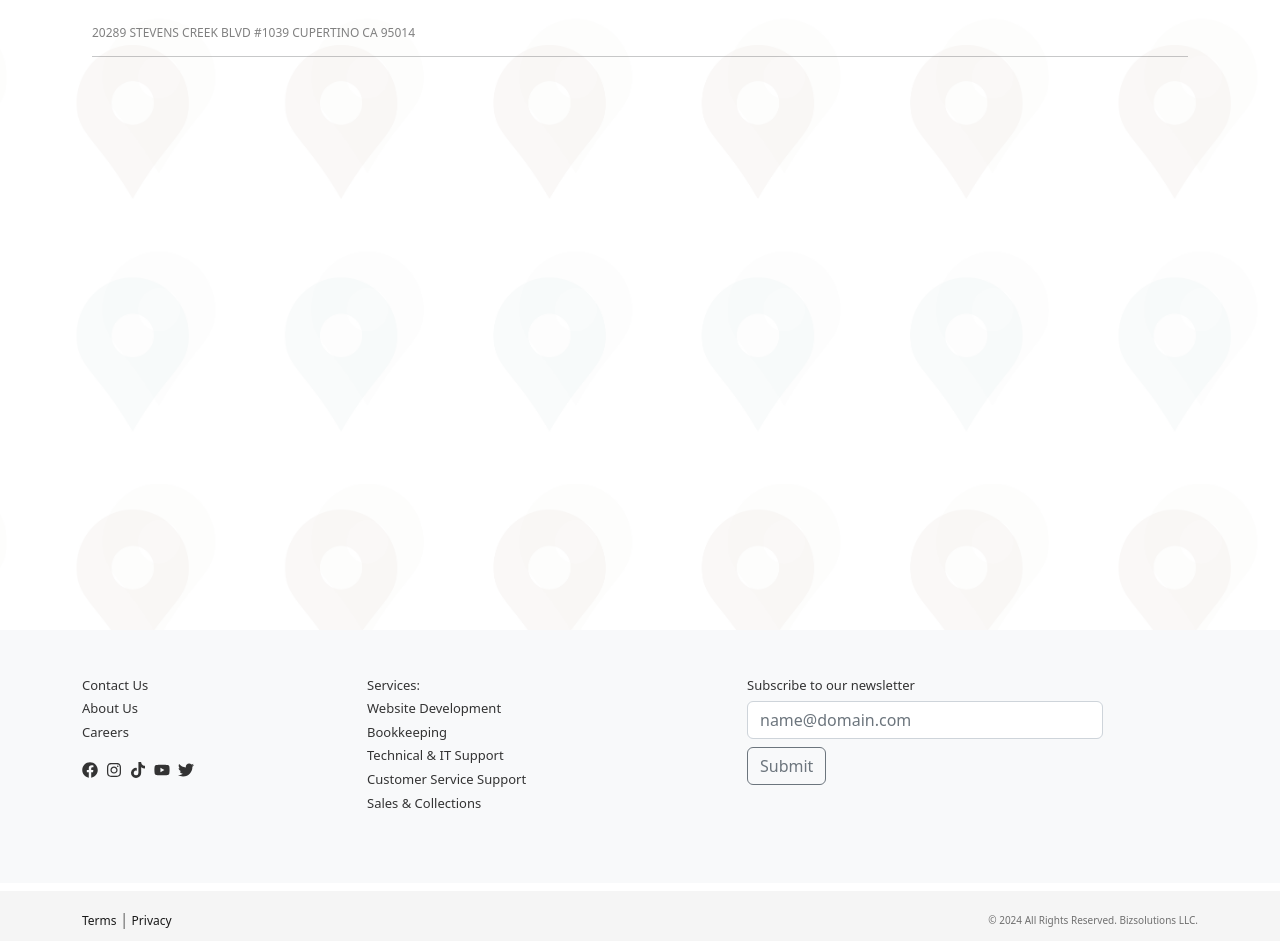
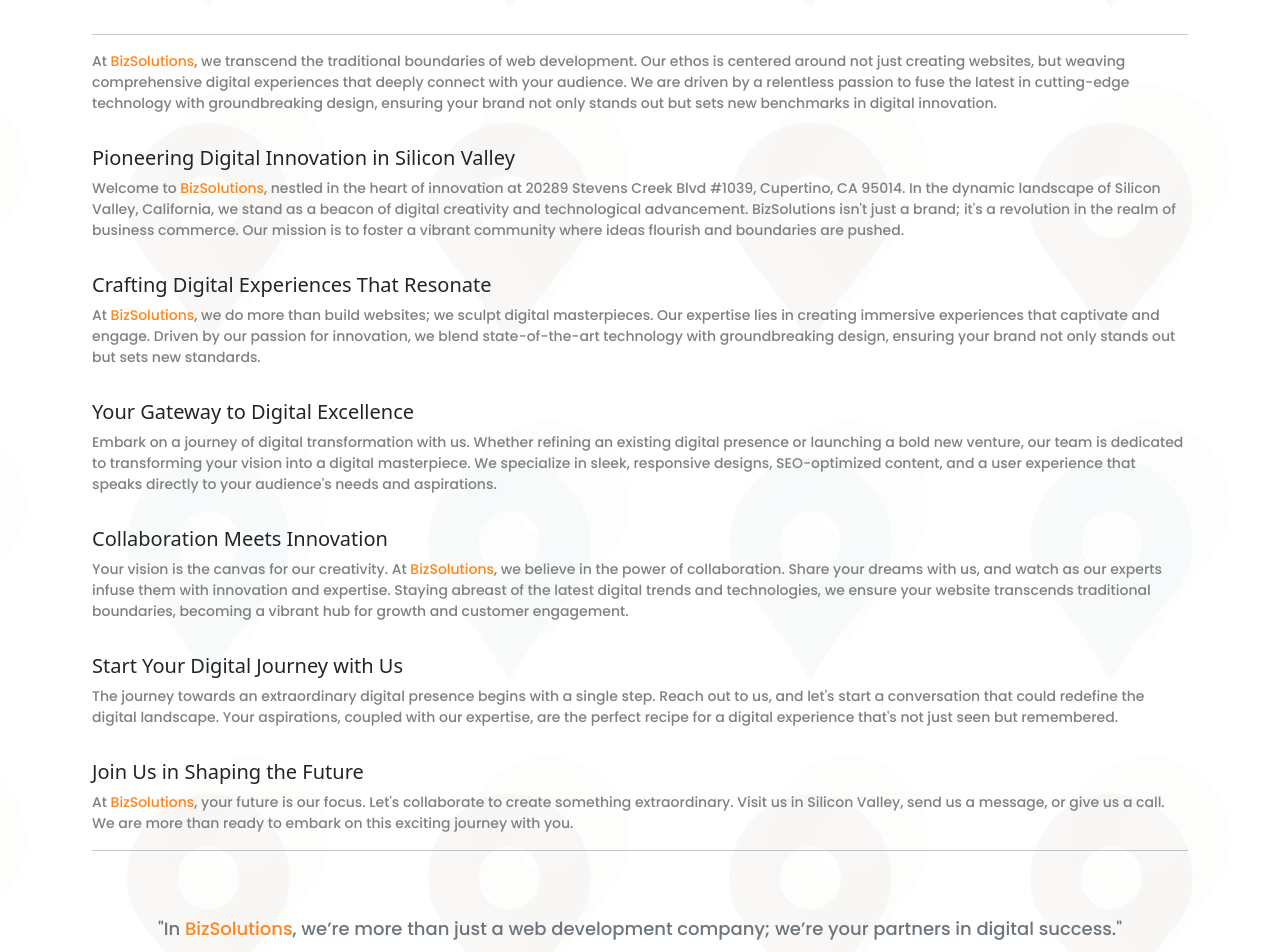
Before and after one commit to biz-admin-carlo/Bizsolutions, a React (Create React App) app: page /about-us in a window 1280 px wide. Shown: the part 200-1152 px from the top of the page. Built offline with nearby package versions, Linux system fonts and the light colour scheme; no server answers; a web font is replaced by a local one.

Commit message:
initial BIZ_1010

```diff
--- a/src/pages/AboutUs.js
+++ b/src/pages/AboutUs.js
@@ -3,14 +3,14 @@
 import { Helmet } from 'react-helmet';
 import AppFooter from '../components/AppFooter';
 
-import '../assets/styles/PageWebDevelopment.css';
+import '../assets/styles/PageContact.css';
 
 const AboutUs = () => {
 
     return (
         <>
             <Helmet>
-                <title>BizSolutions | About Us</title>
+                <title>BizSolutions | Contact Us</title>
             </Helmet>
 
             <div className='app-landing-page-service'>
@@ -22,14 +22,42 @@
                             <div className='text-center'>
                                 <h1 className='py-3'>About<span className='text-dark'> Us</span></h1>
 
-                                <h6 className='text-services'>20289 Stevens Creek BLVD #1039 Cupertino CA 95014</h6>
+                                <hr />
+
+                                <p className='text-intro-landing'>At <span className='biz-color'>BizSolutions</span>, we transcend the traditional boundaries of web development. Our ethos is centered around not just creating websites, but weaving comprehensive digital experiences that deeply connect with your audience. We are driven by a relentless passion to fuse the latest in cutting-edge technology with groundbreaking design, ensuring your brand not only stands out but sets new benchmarks in digital innovation.</p>
+
+                                <h5 className='text-start pt-3'>Pioneering Digital Innovation in Silicon Valley</h5>
+
+                                <p className='text-intro-landing'>Welcome to <span className='biz-color'>BizSolutions</span>, nestled in the heart of innovation at 20289 Stevens Creek Blvd #1039, Cupertino, CA 95014. In the dynamic landscape of Silicon Valley, California, we stand as a beacon of digital creativity and technological advancement. BizSolutions isn't just a brand; it's a revolution in the realm of business commerce. Our mission is to foster a vibrant community where ideas flourish and boundaries are pushed.</p>
+
+                                <h5 className='text-start pt-3'>Crafting Digital Experiences That Resonate</h5>
+
+                                <p className='text-intro-landing'>At <span className='biz-color'>BizSolutions</span>, we do more than build websites; we sculpt digital masterpieces. Our expertise lies in creating immersive experiences that captivate and engage. Driven by our passion for innovation, we blend state-of-the-art technology with groundbreaking design, ensuring your brand not only stands out but sets new standards.</p>
+
+                                <h5 className='text-start pt-3'>Your Gateway to Digital Excellence</h5>
+
+                                <p className='text-intro-landing'>Embark on a journey of digital transformation with us. Whether refining an existing digital presence or launching a bold new venture, our team is dedicated to transforming your vision into a digital masterpiece. We specialize in sleek, responsive designs, SEO-optimized content, and a user experience that speaks directly to your audience's needs and aspirations.</p>
+
+                                <h5 className='text-start pt-3'>Collaboration Meets Innovation</h5>
+
+                                <p className='text-intro-landing'>Your vision is the canvas for our creativity. At <span className='biz-color'>BizSolutions</span>, we believe in the power of collaboration. Share your dreams with us, and watch as our experts infuse them with innovation and expertise. Staying abreast of the latest digital trends and technologies, we ensure your website transcends traditional boundaries, becoming a vibrant hub for growth and customer engagement.</p>
+
+                                <h5 className='text-start pt-3'>Start Your Digital Journey with Us</h5>
+
+                                <p className='text-intro-landing'>The journey towards an extraordinary digital presence begins with a single step. Reach out to us, and let's start a conversation that could redefine the digital landscape. Your aspirations, coupled with our expertise, are the perfect recipe for a digital experience that's not just seen but remembered.</p>
+
+                                <h5 className='text-start pt-3'>Join Us in Shaping the Future</h5>
+
+                                <p className='text-intro-landing'>At <span className='biz-color'>BizSolutions</span>, your future is our focus. Let's collaborate to create something extraordinary. Visit us in Silicon Valley, send us a message, or give us a call. We are more than ready to embark on this exciting journey with you.</p>
 
                                 <hr />
 
+                                <blockquote className="blockquote text-center pt-lg-5">
+                                    <p className="mb-0 text-secondary">"In <span className='biz-color'>BizSolutions</span>, we’re more than just a web development company; we’re your partners in digital success."</p>
+                                </blockquote>
+
                             </div>
-
                         </div>
-
                     </div>
                 </Container>
             </div>
```
